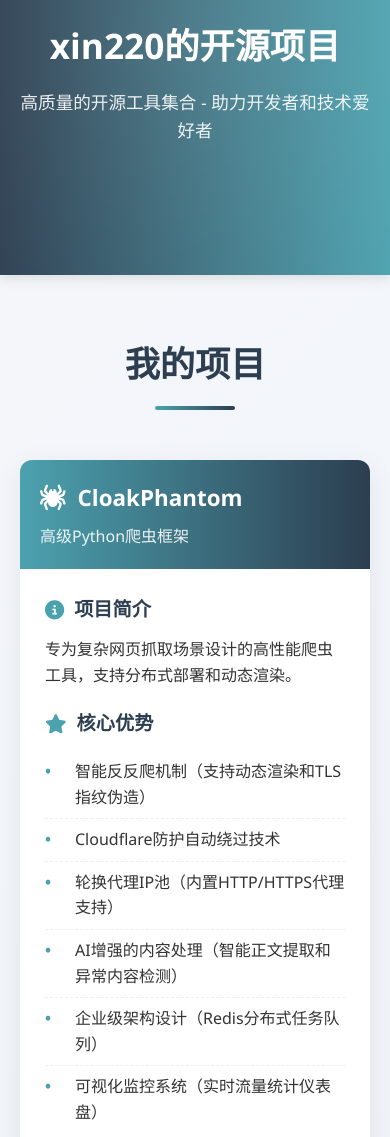
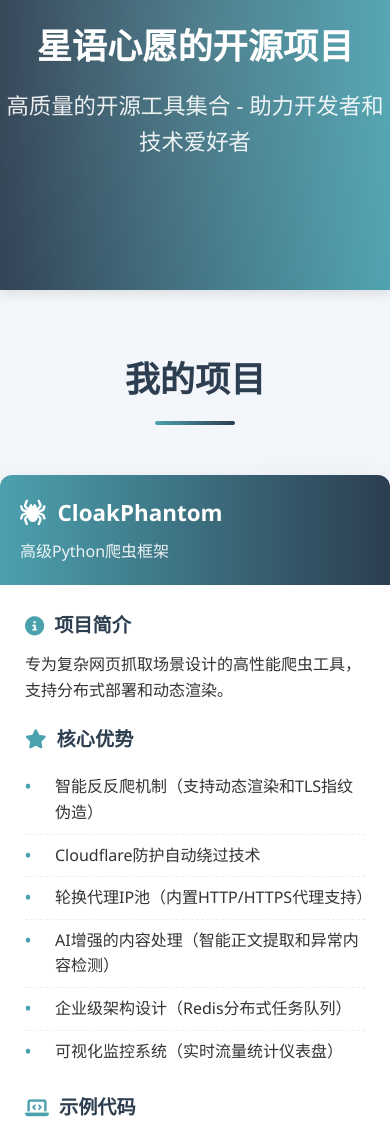
Before and after one commit to xin220/MyWeb, a plain HTML site: page index.html in a window 390 px wide. Shown: the part 203-1340 px from the top of the page. Drawn offline with Linux system fonts and the light colour scheme.

Commit message:
Update index.html

```diff
--- a/index.html
+++ b/index.html
@@ -3,7 +3,7 @@
 <head>
     <meta charset="UTF-8">
     <meta name="viewport" content="width=device-width, initial-scale=1.0">
-    <title>xin220的开源项目</title>
+    <title>星语心愿的开源项目</title>
     <link rel="stylesheet" href="https://cdnjs.cloudflare.com/ajax/libs/font-awesome/6.4.0/css/all.min.css">
     <style>
         * {
@@ -20,7 +20,7 @@
             padding-bottom: 60px;
         }
 
-        .container {
+        。container {
             max-width: 1200px;
             margin: 0 auto;
             padding: 0 20px;
@@ -280,19 +280,19 @@
             margin-top: 50px;
         }
 
-        .github-repo-link {
+        。github-repo-link {
             color: #4ca1af;
             text-decoration: none;
             transition: color 0.3s;
         }
 
-        .github-repo-link:hover {
+        。github-repo-link:hover {
             color: #2c3e50;
             text-decoration: underline;
         }
 
         @media (max-width: 768px) {
-            .projects-grid {
+            。projects-grid {
                 grid-template-columns: 1fr;
             }
 
@@ -300,7 +300,7 @@
                 font-size: 2.2rem;
             }
 
-            .tagline {
+            。tagline {
                 font-size: 1.1rem;
             }
         }
@@ -313,7 +313,7 @@
                 <div class="avatar">
                     <i class="fas fa-user-astronaut"></i>
                 </div>
-                <h1>xin220的开源项目</h1>
+                <h1>星语心愿的开源项目</h1>
                 <p class="tagline">高质量的开源工具集合 - 助力开发者和技术爱好者</p>
             </div>
         </div>
```
